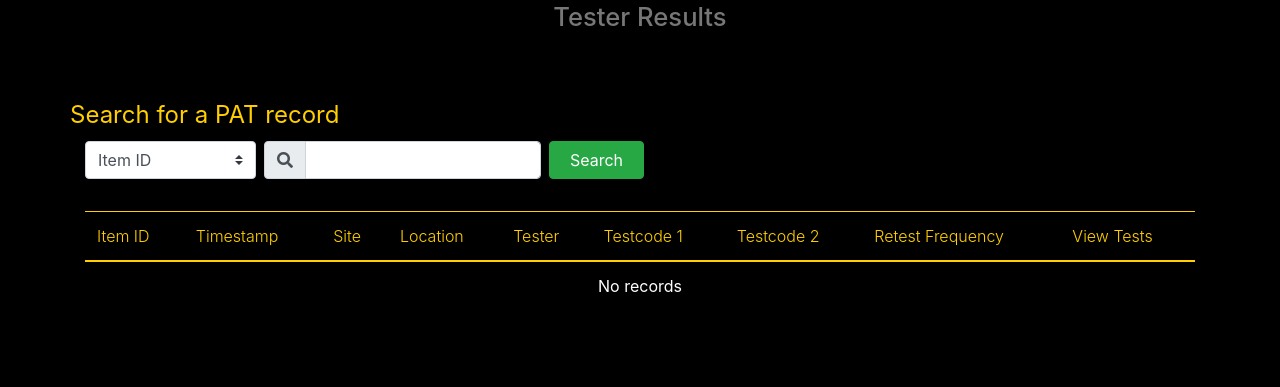
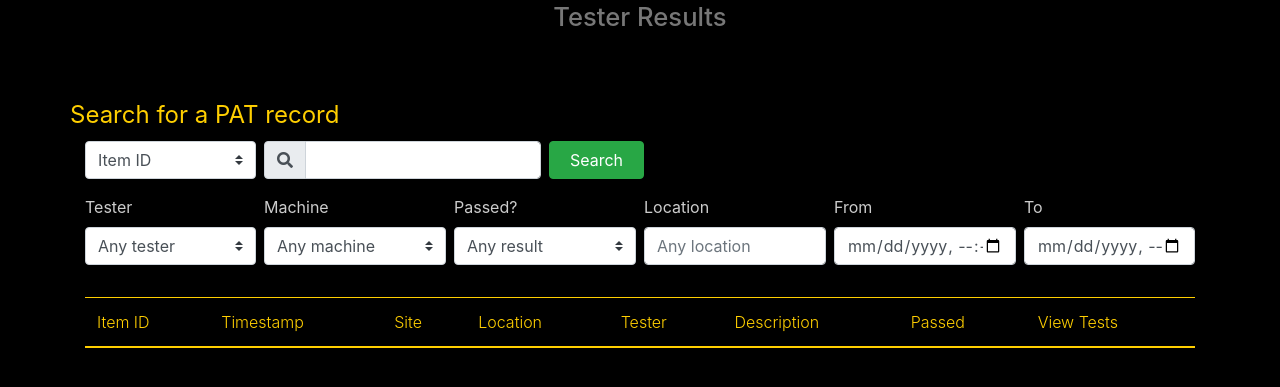
Before and after one commit to backstage-technical-services/asset-database, a Django app: page / in a window 1280 px wide. Shown: the part 134-521 px from the top of the page. Run offline with Django 3.2, Linux system fonts and the light colour scheme; data comes from the database, SQL or seed files in the repository; tables that the repository leaves empty hold one stand-in row (values such as "Sample post"); lists and menus that the app fills with data are empty; some libraries are stand-ins or nearby versions.

Commit message:
feat: search improvements (#18)
Signed-off-by: Ben754444 <ben@benja.eu.org>

```diff
--- a/bts_asset_db/forms.py
+++ b/bts_asset_db/forms.py
@@ -1,12 +1,17 @@
 from django.forms import *
 from django.forms.utils import ErrorList
 from django.core.exceptions import ObjectDoesNotExist
-from .models import VisualTest, Item, Repair
+from .models import VisualTest, Item, Repair, Tester, TestingMachine
 
 
 class MuteErrorList(ErrorList):
     def __str__(self):
         return ""
+
+
+class MachineChoiceField(ModelChoiceField):
+    def label_from_instance(self, obj):
+        return obj.serial_number
 
 
 class ItemForm(Form):
@@ -16,7 +21,31 @@ class ItemForm(Form):
                               choices=options,
                               widget=Select(attrs={'class': 'custom-select'}))
     search_field = CharField(max_length=20,
+                             required=False,
                              widget=TextInput(attrs={'class': 'form-control'}))
+    tester = ModelChoiceField(queryset=Tester.objects.order_by('last_name', 'first_name'),
+                              required=False,
+                              empty_label='Any tester',
+                              widget=Select(attrs={'class': 'custom-select'}))
+    machine = MachineChoiceField(queryset=TestingMachine.objects.order_by('serial_number'),
+                                 required=False,
+                                 empty_label='Any machine',
+                                 widget=Select(attrs={'class': 'custom-select'}))
+    passed = ChoiceField(label='Passed',
+                         required=False,
+                         choices=(('', 'Any result'), ('yes', 'Passed'), ('no', 'Failed')),
+                         widget=Select(attrs={'class': 'custom-select'}))
+    location = CharField(max_length=15,
+                         required=False,
+                         widget=TextInput(attrs={'class': 'form-control', 'placeholder': 'Any location'}))
+    timestamp_from = DateTimeField(required=False,
+                                   input_formats=['%Y-%m-%dT%H:%M'],
+                                   widget=DateTimeInput(format='%Y-%m-%dT%H:%M',
+                                                        attrs={'class': 'form-control', 'type': 'datetime-local'}))
+    timestamp_to = DateTimeField(required=False,
+                                 input_formats=['%Y-%m-%dT%H:%M'],
+                                 widget=DateTimeInput(format='%Y-%m-%dT%H:%M',
+                                                      attrs={'class': 'form-control', 'type': 'datetime-local'}))
 
 
 class VisualAddForm(ModelForm):
--- a/bts_asset_db/static/bts_asset_db/js/main.js
+++ b/bts_asset_db/static/bts_asset_db/js/main.js
@@ -411,22 +411,36 @@ function get_visual_records()
     })
 }
 
-function get_records()
+function get_records(page=1)
 {
     console.log("get_records is working!"); // sanity check
+    document.getElementById("search_button_spinner").classList.remove("d-none");
+    document.getElementById("search_button_text").classList.add("d-none");
     $.ajax({
         url : "records/", // the endpoint
         type : "GET", // http method
         data : {
             search_type : $('#id_search_type').val(),
-            search_query : $('#id_search_field').val()
+            search_query : $('#id_search_field').val(),
+            tester : $('#id_tester').val(),
+            machine : $('#id_machine').val(),
+            passed : $('#id_passed').val(),
+            location : $('#id_location').val(),
+            timestamp_from : $('#id_timestamp_from').val(),
+            timestamp_to : $('#id_timestamp_to').val(),
+            page: page
         }, // data sent with the get request
 
         // handle a successful response
         success : function(json) {
             console.log(json); // log the returned json to the console
             $("#records_table tbody").html(json.records_rendered);
+            console.log(json.pagination_rendered);
+            $("#pagination").html(json.pagination_rendered);
             $("#test_table").html(json.tests_rendered);
+            $("#msg_area").html(json.msg_warning_rendered);
+            $("#search_button_spinner").addClass("d-none");
+            $("#search_button_text").removeClass("d-none");
             console.log("success"); // another sanity check
         },
 
--- /dev/null
+++ b/bts_asset_db/templates/bts_asset_db/partials/record/item_warning.html
@@ -0,0 +1,5 @@
+{% if msg_warning %}
+    <div class="alert alert-danger" role="alert">
+        {{ msg_warning }}
+    </div>
+{% endif %}
--- a/bts_asset_db/templates/bts_asset_db/partials/record/partial_records_body.html
+++ b/bts_asset_db/templates/bts_asset_db/partials/record/partial_records_body.html
@@ -1,13 +1,12 @@
 {% for record in records %}
-    <tr>
+    <tr class="{% if record.passed == False %}bg-danger{% endif %}">
         <td>{{ record.item.asset_id }}</td>
         <td>{{ record.timestamp }}</td>
         <td class="d-none d-md-table-cell">{{ record.site }}</td>
         <td class="d-none d-md-table-cell">{{ record.location }}</td>
         <td>{{ record.tester }}</td>
-        <td class="d-none d-md-table-cell">{{ record.testcode_1 }}</td>
-        <td class="d-none d-md-table-cell">{{ record.testcode_2 }}</td>
-        <td class="d-none d-lg-table-cell">{{ record.retest_freq_months }}</td>
+        <td class="d-none d-md-table-cell">{{ record.item_description }}</td>
+        <td class="d-none d-md-table-cell text-center">{% if record.passed %}Yes{% else %}No{% endif %}</td>
         <td class="align-middle text-center">
             <a class="btn btn-info"
                data-toggle="modal"
@@ -18,8 +17,11 @@
         </td>
     </tr>
 {% empty %}
-    <tr>
-        <td colspan="9" class="text-center">No records</td>
-    </tr>
+    {% if page > 0 %}
+        <tr>
+            <td colspan="9" class="text-center">No records</td>
+        </tr>
+    {% endif %}
+
 
 {% endfor %}
--- /dev/null
+++ b/bts_asset_db/templates/bts_asset_db/partials/record/records_pagination.html
@@ -0,0 +1,28 @@
+{% if records|length > 0 %}
+    <div class="d-flex justify-content-center">
+        <nav aria-label="...">
+            <ul class="pagination">
+                <li class="page-item {% if page <= 1 %}disabled{% endif %}">
+                    <span class="page-link" href="#" onclick="get_records({{ page|add:'-1' }}); return false;">Previous</span>
+                </li>
+                {% if page > 1 %}
+                    <li class="page-item"><a class="page-link" href="#" onclick="get_records({{ page|add:'-1' }}); return false;">{{ page|add:"-1" }}</a></li>
+                {% endif %}
+                <li class="page-item active">
+                    <span class="page-link">
+                        {{ page }}
+                        <span class="sr-only">(current)</span>
+                    </span>
+                </li>
+                {% if num_pages > page %}
+                    <li class="page-item">
+                        <a class="page-link" href="#" onclick="get_records({{ page|add:'1' }}); return false;">{{ page|add:"1" }}</a>
+                    </li>
+                {% endif %}
+                <li class="page-item {% if num_pages <= page %}disabled{% endif %}">
+                    <a class="page-link" href="#" onclick="get_records({{ page|add:'1' }}); return false;">Next</a>
+                </li>
+            </ul>
+        </nav>
+    </div>
+{% endif %}
--- a/bts_asset_db/templates/bts_asset_db/partials/record/tests_table.html
+++ b/bts_asset_db/templates/bts_asset_db/partials/record/tests_table.html
@@ -9,6 +9,9 @@
                 <th>Model</th>
                 <th>Description</th>
                 <th>Notes</th>
+                <th>Machine</th>
+                <th>Code 1</th>
+                <th>Code 2</th>
             </tr>
         </thead>
         <tbody>
@@ -18,6 +21,9 @@
                 <td>{{ record.item_model }}</td>
                 <td>{{ record.item_description }}</td>
                 <td>{{ record.item_notes }}</td>
+                <td>{{ record.machine_serial_no.serial_number }}</td>
+                <td>{{ record.testcode_1 }}</td>
+                <td>{{ record.testcode_2 }}</td>
             </tr>
             <tr>
                 {% for test in record.pattest_set.all %}
@@ -26,17 +32,17 @@
             </tr>
             <tr>
                 {% for test in record.pattest_set.all %}
-                    <td>{{ test.test_parameter_1|preftranslate:test.test_type|index:0 }}{{ test.test_parameter_1 }}</td>
+                    <td class="{% if test.passed == False %}bg-danger{% endif %}">{{ test.test_parameter_1|preftranslate:test.test_type|index:0 }}{{ test.test_parameter_1 }}</td>
                 {% endfor %}
             </tr>
             <tr>
                 {% for test in record.pattest_set.all %}
-                    <td>{{ test.test_parameter_2|preftranslate:test.test_type|index:1 }}{{ test.test_parameter_2 }}</td>
+                    <td class="{% if test.passed == False %}bg-danger{% endif %}">{{ test.test_parameter_2|preftranslate:test.test_type|index:1 }}{{ test.test_parameter_2 }}</td>
                 {% endfor %}
             </tr>
             <tr>
                 {% for test in record.pattest_set.all %}
-                    <td>{{ test.test_parameter_3|preftranslate:test.test_type|index:2 }}{{ test.test_parameter_3 }}</td>
+                    <td class="{% if test.passed == False %}bg-danger{% endif %}">{{ test.test_parameter_3|preftranslate:test.test_type|index:2 }}{{ test.test_parameter_3 }}</td>
                 {% endfor %}
             </tr>
         </tbody>
--- a/bts_asset_db/templates/bts_asset_db/record.html
+++ b/bts_asset_db/templates/bts_asset_db/record.html
@@ -55,10 +55,48 @@
 
                 <button type="submit"
                         class="btn btn-success col-4 col-md-1 ml-3 ml-md-1 mb-3">
-                    <span>Search</span>
+                    <span id="search_button_spinner" class="fa fa-spinner fa-spin d-none"></span>
+                    <span id="search_button_text">Search</span>
                 </button>
             </fieldset>
+            <fieldset class="row">
+                <legend class="sr-only">Filter PAT records</legend>
+
+                <div class="form-group col-12 col-md-2 pr-md-1">
+                    <label for="id_tester">Tester</label>
+                    {{ form.tester }}
+                </div>
+
+                <div class="form-group col-12 col-md-2 px-md-1">
+                    <label for="id_machine">Machine</label>
+                    {{ form.machine }}
+                </div>
+
+                <div class="form-group col-12 col-md-2 px-md-1">
+                    <label for="id_passed">Passed?</label>
+                    {{ form.passed }}
+                </div>
+
+                <div class="form-group col-12 col-md-2 px-md-1">
+                    <label for="id_location">Location</label>
+                    {{ form.location }}
+                </div>
+
+                <div class="form-group col-12 col-md-2 px-md-1">
+                    <label for="id_timestamp_from">From</label>
+                    {{ form.timestamp_from }}
+                </div>
+
+                <div class="form-group col-12 col-md-2 pl-md-1">
+                    <label for="id_timestamp_to">To</label>
+                    {{ form.timestamp_to }}
+                </div>
+            </fieldset>
         </form>
+    </div>
+
+    <div id="msg_area">
+        {% include 'bts_asset_db/partials/record/item_warning.html' %}
     </div>
 
     <div id="record_table">
@@ -73,17 +111,23 @@
                     <th class="d-none d-md-table-cell">Site</th>
                     <th class="d-none d-md-table-cell">Location</th>
                     <th>Tester</th>
-                    <th class="d-none d-md-table-cell">Testcode 1</th>
-                    <th class="d-none d-md-table-cell">Testcode 2</th>
-                    <th class="d-none d-lg-table-cell">Retest Frequency</th>
+                    <th class="d-none d-md-table-cell">Description</th>
+                    <th class="d-none d-md-table-cell">Passed</th>
                     <th>View Tests</th>
                 </tr>
             </thead>
+
             <tbody>
                 {% include 'bts_asset_db/partials/record/partial_records_body.html' %}
             </tbody>
         </table>
     </div>
+
+    <div id="pagination">
+        {% include 'bts_asset_db/partials/record/records_pagination.html' %}
+    </div>
+
+
 
 
     <div class="modal fade"
--- a/bts_asset_db/views.py
+++ b/bts_asset_db/views.py
@@ -1,21 +1,28 @@
 import os
+import subprocess
+from itertools import chain
 from traceback import print_exc
+
+from django.contrib.auth.views import redirect_to_login
+from django.core import serializers
+from django.core.paginator import Paginator
+from django.db.models import Count, Exists, OuterRef, Q
+from django.http import HttpResponse, JsonResponse
 from django.shortcuts import render
 from django.template.loader import render_to_string
-from django.http import JsonResponse, HttpResponse
 from django.urls import reverse
 from django.utils import timezone
-from django.core import serializers
-from django.db.models import Q, Count
-from django.contrib.auth.views import redirect_to_login
 
 from bts_asset_db.importscripts import sss_import
-from bts_asset_db.importscripts.sss_errors import ImportJobCancelled, MachineNotFound, TesterNotFound
+from bts_asset_db.importscripts.sss_errors import (
+    ImportJobCancelled,
+    MachineNotFound,
+    TesterNotFound,
+)
 from bts_asset_db.signals import import_cancelled
+
 from .forms import *
 from .models import *
-from itertools import chain
-import subprocess
 
 
 def tokenise_search(search_query):
@@ -40,7 +47,7 @@ def index(request):
 def get_tests(request):
     if request.method == "GET":
         record_id = request.GET.get("record")
-        record = Record.objects.select_related('item').get(pk=record_id)
+        record = Record.objects.select_related('item', 'machine_serial_no').get(pk=record_id)
         tests = [list(record.pattest_set.all())]
         data = {'tests_rendered': render_to_string('bts_asset_db/partials/record/tests_table.html',
                                                    {'records': [record], 'tests': tests})}
@@ -50,9 +57,19 @@ def get_tests(request):
 def get_records(request):
     if request.method == "GET":
         search_type = request.GET.get('search_type')
-        search_query = request.GET.get('search_query')
+        search_query = (request.GET.get('search_query') or '').strip()
+        tester = request.GET.get('tester')
+        machine = request.GET.get('machine')
+        passed = request.GET.get('passed')
+        location = request.GET.get('location')
+        timestamp_from = request.GET.get('timestamp_from')
+        timestamp_to = request.GET.get('timestamp_to')
+        page = int(request.GET.get('page', 1))
+        per_page = int(request.GET.get('per_page', 25))
 
-        if search_type == "item_id":
+        if not search_query or not search_query.strip():
+            records = Record.objects.all().order_by('-timestamp')
+        elif search_type == "item_id":
             filter_functions = [Q(item__asset_id=search_query)]
         elif search_type == "string_data":
             tokens = tokenise_search(search_query)
@@ -66,20 +83,76 @@ def get_records(request):
         else:
             filter_functions = Q(item_id=None)
 
-        if filter_functions:
+        if search_query and search_query.strip() and filter_functions:
             records = Record.objects.all().order_by('-timestamp')
             for filter_function in filter_functions:
                 qs = Record.objects.filter(filter_function).select_related("tester")
                 records &= qs
-        else:
+        elif search_query and search_query.strip():
             records = Record.objects.none()
 
-        tests = [list(x.pattest_set.all()) for x in records]
+        if tester:
+            records = records.filter(tester_id=tester)
+        if machine:
+            records = records.filter(machine_serial_no__pk=machine)
+        if location:
+            records = records.filter(location__icontains=location)
+        if timestamp_from:
+            records = records.filter(timestamp__gte=timestamp_from)
+        if timestamp_to:
+            records = records.filter(timestamp__lte=timestamp_to)
+        if passed in ('yes', 'no'):
+            failed_test = PatTest.objects.filter(record=OuterRef('pk')).filter(
+                Q(test_type=241) |
+                Q(test_type=242) & (
+                    Q(test_parameter_2='False') |
+                    (Q(test_parameter_1__isnull=True) &
+                     Q(test_parameter_2__isnull=True) &
+                     Q(test_parameter_3__isnull=True))
+                ) |
+                Q(test_type__in=range(243, 249)) &
+                (Q(test_parameter_1='False') | Q(test_parameter_1__isnull=True))
+            )
+            records = records.annotate(has_failed_test=Exists(failed_test))
+            records = records.filter(has_failed_test=(passed == 'no'))
+
+        records = records.select_related(
+            'item', 'tester', 'machine_serial_no'
+        ).prefetch_related('pattest_set')
+        records_paginator = Paginator(records, per_page)
+        records = records_paginator.get_page(page)
+        tests = Paginator([list(x.pattest_set.all()) for x in records], per_page).get_page(page)
         data = dict()
+
+        for record in records:
+            record.passed = all(test.passed for test in record.pattest_set.all() if test.passed is not None)
+
+        if search_type == "item_id" and search_query and search_query.strip():
+            latest_record = Record.objects.filter(
+                item__asset_id=search_query
+            ).order_by('-timestamp').prefetch_related('pattest_set').first()
+            if latest_record:
+                latest_record.passed = all(
+                    test.passed for test in latest_record.pattest_set.all()
+                    if test.passed is not None
+                )
+                if latest_record.passed is False:
+                    data['msg_warning'] = f"Item {latest_record.item.asset_id} has failed. Please place the item in a quarantine bin"
+                # The fixed 12-month threshold follows internal risk assessments;
+                # retest_freq_months is currently unused for this warning.
+                elif latest_record.timestamp < timezone.now() - timezone.timedelta(days=365):
+                    data['msg_warning'] = f"Item {latest_record.item.asset_id} is out of PAT. Please place the item in a quarantine bin"
+
+
+        data['page'] = page
         data['records_rendered'] = render_to_string('bts_asset_db/partials/record/partial_records_body.html',
-                                                    {'records': records})
+                                                    {'records': records, 'page': page})
         data['tests_rendered'] = render_to_string('bts_asset_db/partials/record/tests_table.html',
                                                   {'records': records, 'tests': tests})
+        data['pagination_rendered'] = render_to_string('bts_asset_db/partials/record/records_pagination.html',
+                                                       {'records': records, 'page': page, 'num_pages': records_paginator.num_pages})
+        data['msg_warning_rendered'] = render_to_string('bts_asset_db/partials/record/item_warning.html',
+                                                       {'msg_warning': data.get('msg_warning', '')})
         return JsonResponse(data, safe=False)
 
     else:
```
Also changed, not shown: bts_asset_db/models.py (+19 -0 lines).
